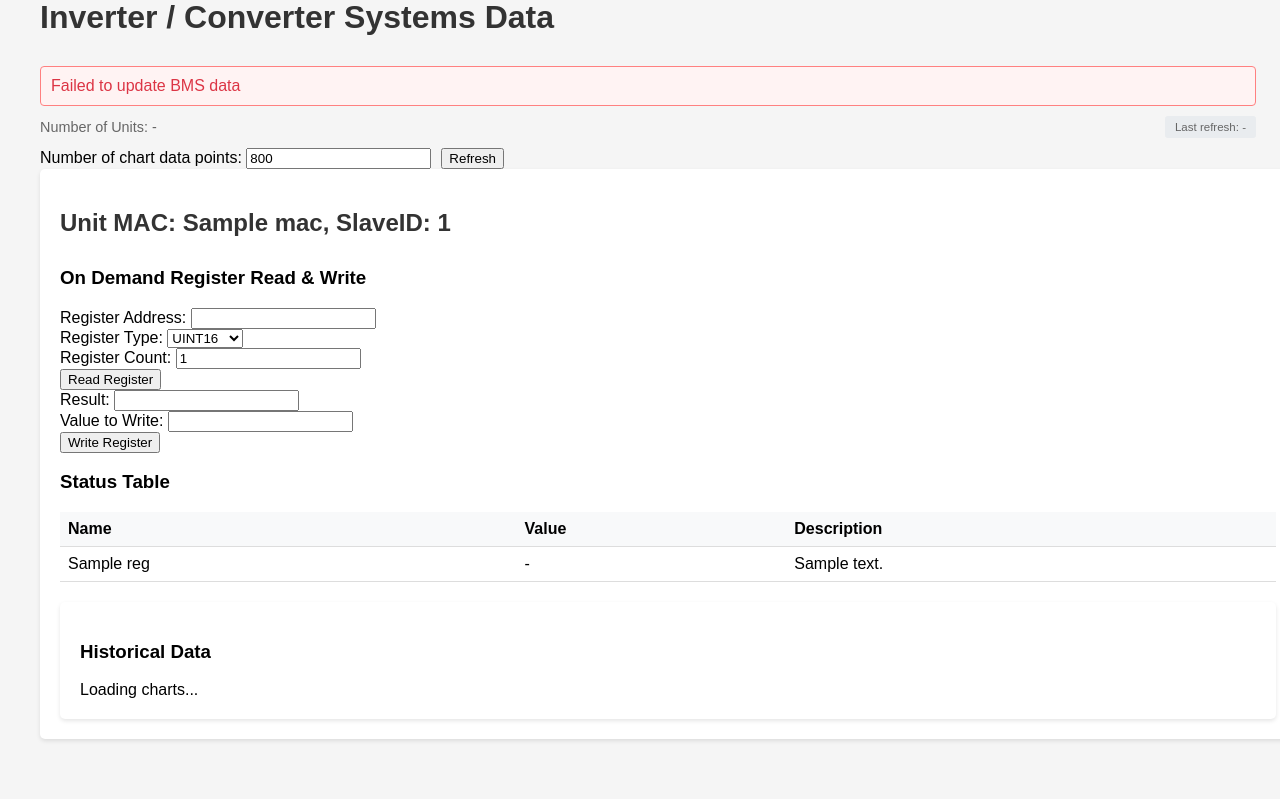
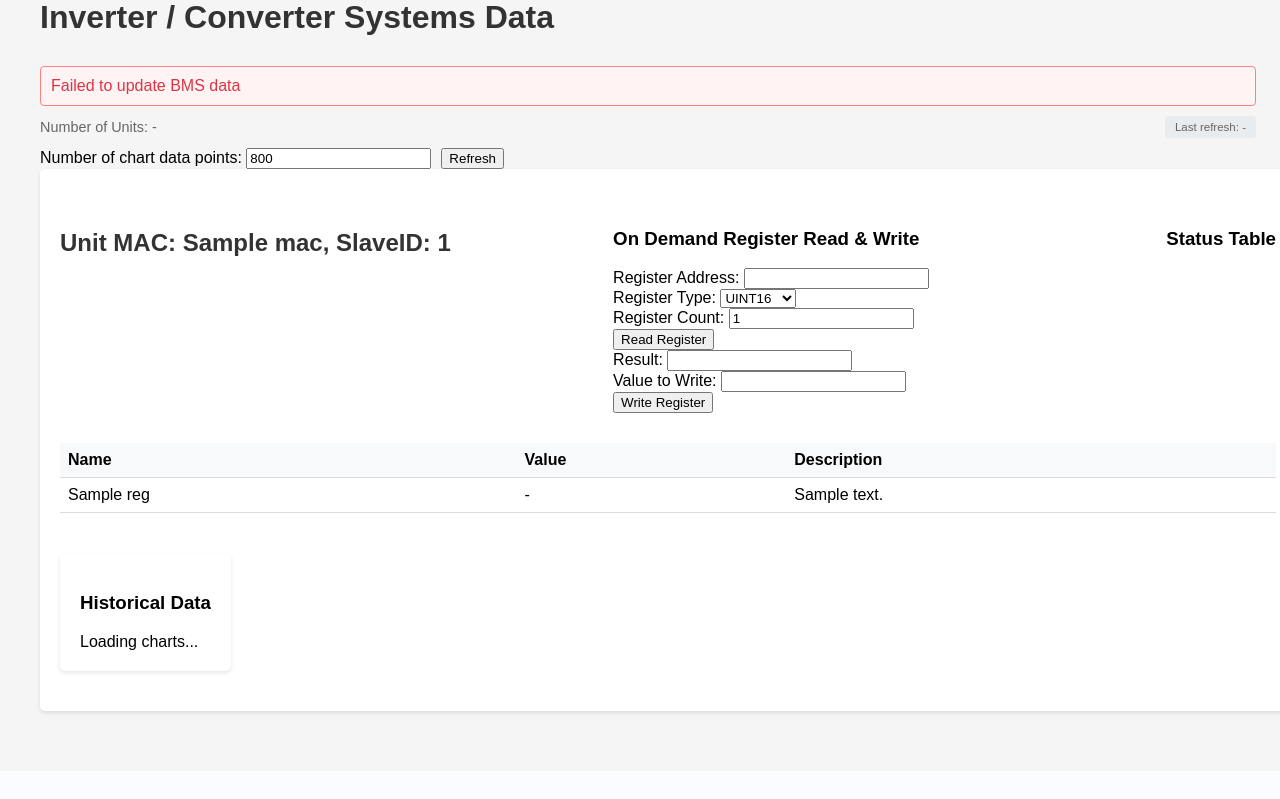
Before and after one commit to yersiniasGhost/raptor, a Python web app: template src/api/v2/templates/inverters.html in a window 1280 px wide. Shown: the part 267-1066 px from the top of the page. After the commit the page ends 983 px from the top, so only its background shows below. Run offline with Jinja, Linux system fonts and the light colour scheme; the template is opened without the code that fills it: most values are stand-ins (such as "Sample title", 1, 10 or a date in 2020); some libraries are stand-ins or nearby versions.

Commit message:
More UI format and making inverters use local MAC

```diff
--- a/src/api/v2/routes/modbus.py
+++ b/src/api/v2/routes/modbus.py
@@ -44,6 +44,7 @@ async def write_modbus_register(data: str, hardware_def: Annotated[HardwareDeplo
 @router.get("/modbus_register/{data}")
 async def read_modbus_register(data: str, hardware_def: Annotated[HardwareDeploymentRoute, Depends(get_hardware)]):
     parsed_data = json.loads(data)
+    logger.info(f"Reading from MODBUS: {parsed_data}")
     unit_id = parsed_data['unit_id']
     page = parsed_data['page']
     range = parsed_data['range']
--- a/src/api/v2/templates/base.html
+++ b/src/api/v2/templates/base.html
@@ -116,6 +116,19 @@
         .value-updated {
             background-color: #f0f7ff;
         }
+               /* Side-by-side layout styling */
+    .side-by-side-container {
+        display: flex;
+        flex-wrap: wrap;
+        gap: 20px;
+        margin: 20px 0;
+    }
+
+    .side-by-side-item {
+        flex: 1;
+        min-width: 300px; /* Ensures reasonable width on small screens */
+    }
+
     </style>
     {% block head %}{% endblock %}
 </head>
--- a/src/api/v2/templates/inverters.html
+++ b/src/api/v2/templates/inverters.html
@@ -29,10 +29,16 @@
 {% set unit_id = modbus_hardware['mac'] %}
 {% set slave_id = modbus_hardware['slave_id'] %}
 <div class="unit-container">
-    <h2>Unit MAC: {{modbus_hardware.mac}}, SlaveID: {{ modbus_hardware.slave_id }}</h2>
-    {% with page = "Inverter" %}
-        {% include '_on_demand_modbus_form.html'%}
-    {% endwith %}
+    <div class="side-by-side-container">
+    <!-- Left side: Unit Specification -->
+        <div class="side-by-side-item">
+            <h2>Unit MAC: {{modbus_hardware.mac}}, SlaveID: {{ modbus_hardware.slave_id }}</h2>
+        </div>
+        <div class="side-by-side-item">
+            {% with page = "Inverter" %}
+                {% include '_on_demand_modbus_form.html'%}
+            {% endwith %}
+        </div>
 
     <h3>Status Table</h3>
     <table>
```
